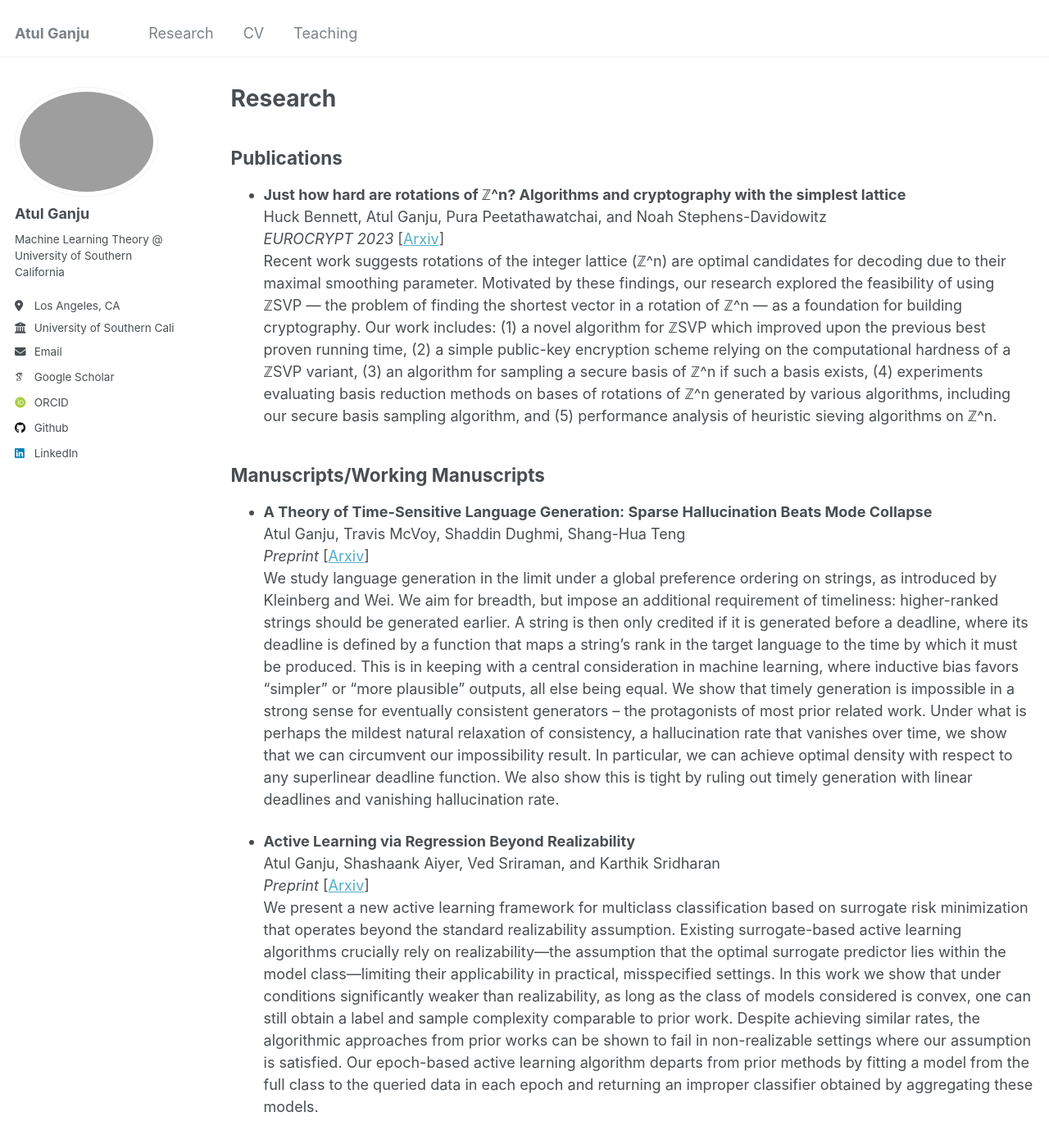
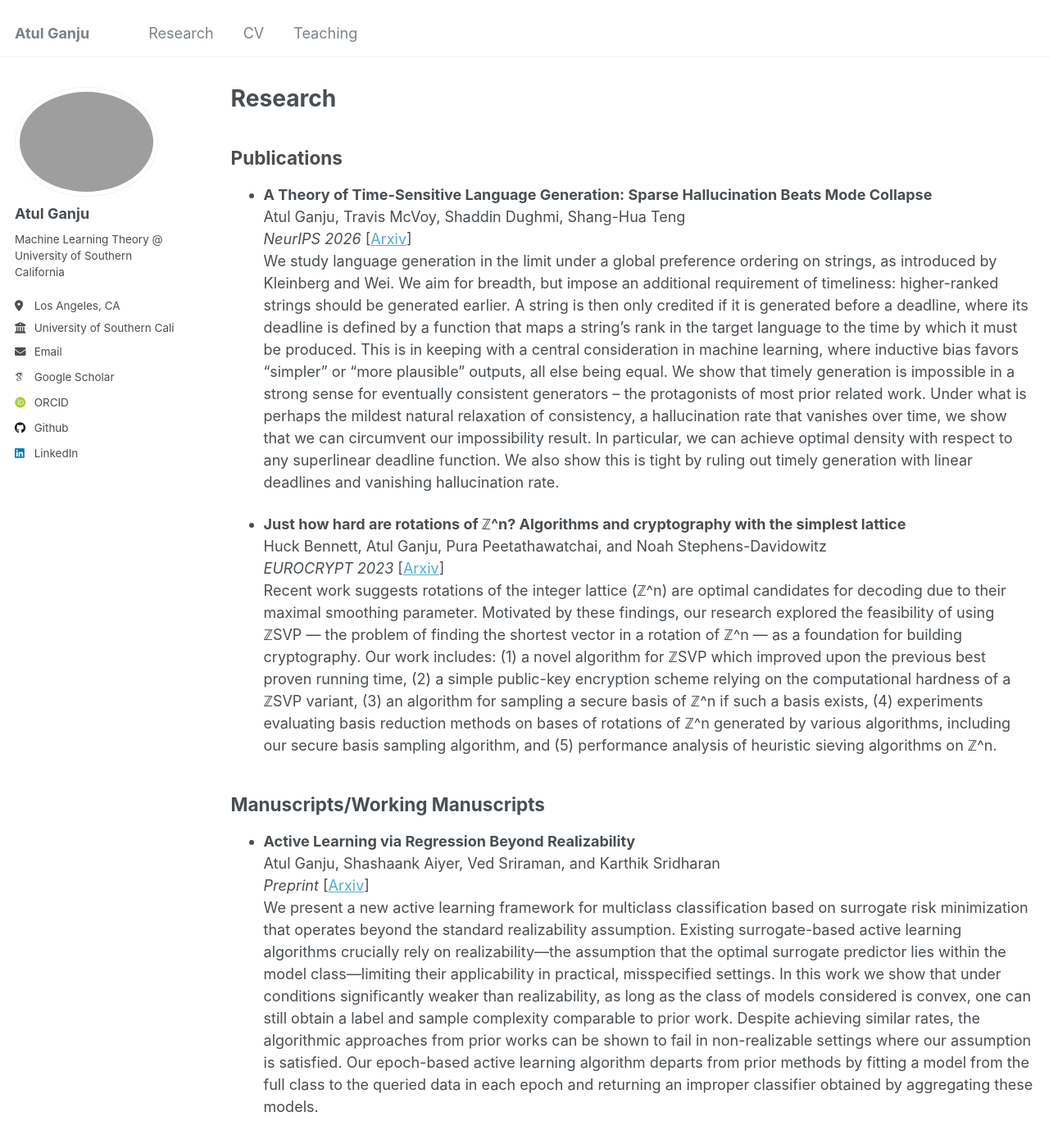
Before and after one commit to atulganju/atulganju.github.io, a Jekyll site: the page built from _pages/research.md, in a window 1280 px wide and 1400 px high. Shown: the top 1396 px of the window at 82% size. Built offline with Jekyll 4.4.1, drawn with Linux system fonts in a browser that asks for light colours; some web fonts are replaced; part of the change alters nothing that is shown.

Commit message:
Update research.md
Update Publications

```diff
--- a/_pages/research.md
+++ b/_pages/research.md
@@ -7,6 +7,12 @@ author_profile: true
 
 ## Publications
 
+* **A Theory of Time-Sensitive Language Generation: Sparse Hallucination Beats Mode Collapse**\
+  Atul Ganju, Travis McVoy, Shaddin Dughmi, Shang-Hua Teng\
+  *NeurIPS 2026*
+  [[Arxiv](https://arxiv.org/abs/2605.11302)]\
+We study language generation in the limit under a global preference ordering on strings, as introduced by Kleinberg and Wei. We aim for breadth, but impose an additional requirement of timeliness: higher-ranked strings should be generated earlier. A string is then only credited if it is generated before a deadline, where its deadline is defined by a function that maps a string's rank in the target language to the time by which it must be produced. This is in keeping with a central consideration in machine learning, where inductive bias favors "simpler" or "more plausible" outputs, all else being equal. We show that timely generation is impossible in a strong sense for eventually consistent generators -- the protagonists of most prior related work. Under what is perhaps the mildest natural relaxation of consistency, a hallucination rate that vanishes over time, we show that we can circumvent our impossibility result. In particular, we can achieve optimal density with respect to any superlinear deadline function. We also show this is tight by ruling out timely generation with linear deadlines and vanishing hallucination rate.
+
 * **Just how hard are rotations of ℤ^n? Algorithms and cryptography with the simplest lattice**\
   Huck Bennett, Atul Ganju, Pura Peetathawatchai, and Noah Stephens-Davidowitz\
   *EUROCRYPT 2023*
@@ -15,13 +21,6 @@ Recent work suggests rotations of the integer lattice (ℤ^n) are optimal candid
 
 ## Manuscripts/Working Manuscripts
 
-* **A Theory of Time-Sensitive Language Generation: Sparse Hallucination Beats Mode Collapse**\
-  Atul Ganju, Travis McVoy, Shaddin Dughmi, Shang-Hua Teng\
-  *Preprint*
-  [[Arxiv](https://arxiv.org/abs/2605.11302)]\
-We study language generation in the limit under a global preference ordering on strings, as introduced by Kleinberg and Wei. We aim for breadth, but impose an additional requirement of timeliness: higher-ranked strings should be generated earlier. A string is then only credited if it is generated before a deadline, where its deadline is defined by a function that maps a string's rank in the target language to the time by which it must be produced. This is in keeping with a central consideration in machine learning, where inductive bias favors "simpler" or "more plausible" outputs, all else being equal. We show that timely generation is impossible in a strong sense for eventually consistent generators -- the protagonists of most prior related work. Under what is perhaps the mildest natural relaxation of consistency, a hallucination rate that vanishes over time, we show that we can circumvent our impossibility result. In particular, we can achieve optimal density with respect to any superlinear deadline function. We also show this is tight by ruling out timely generation with linear deadlines and vanishing hallucination rate.
-
-
 * **Active Learning via Regression Beyond Realizability**\
   Atul Ganju, Shashaank Aiyer, Ved Sriraman, and Karthik Sridharan\
   *Preprint*
```
